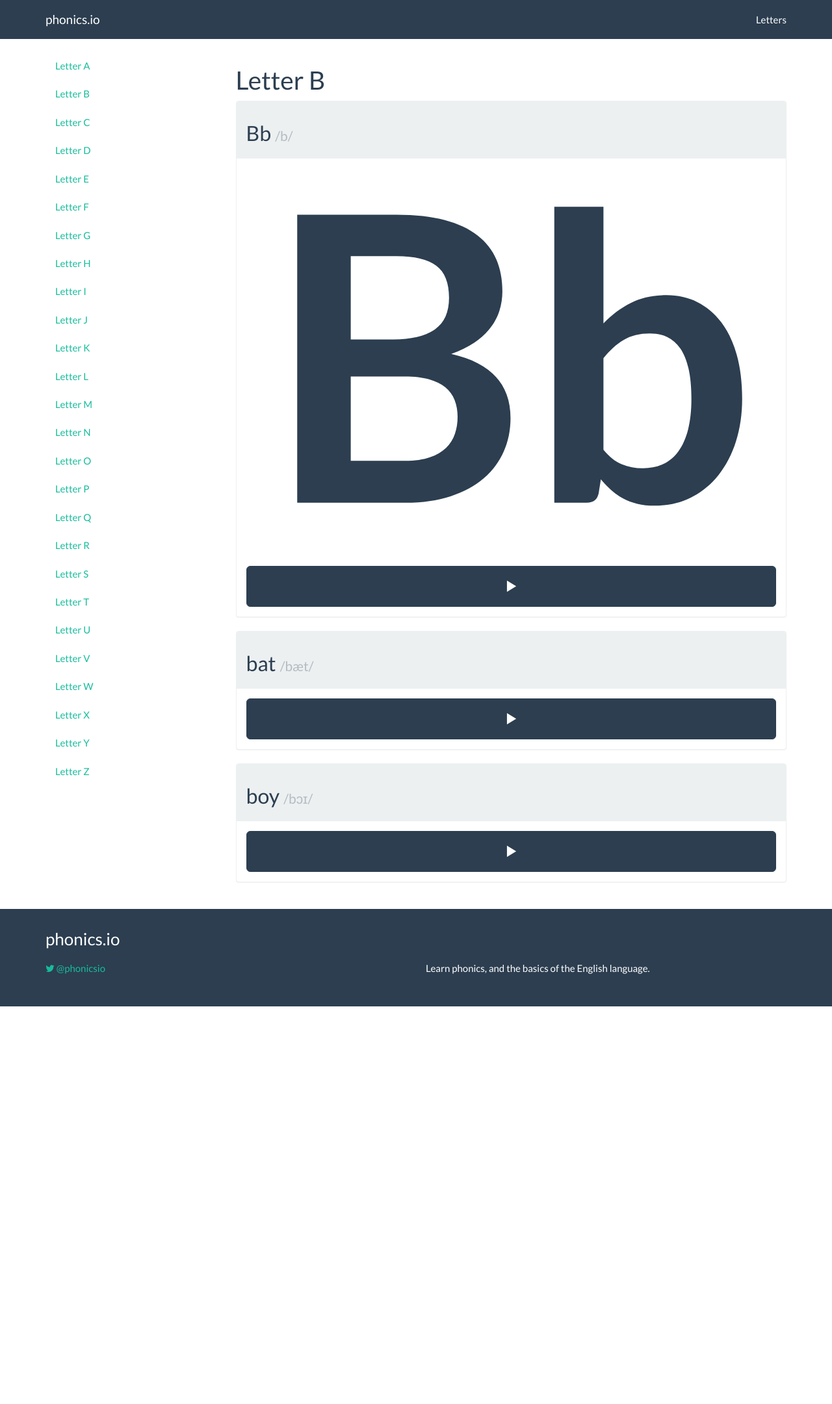
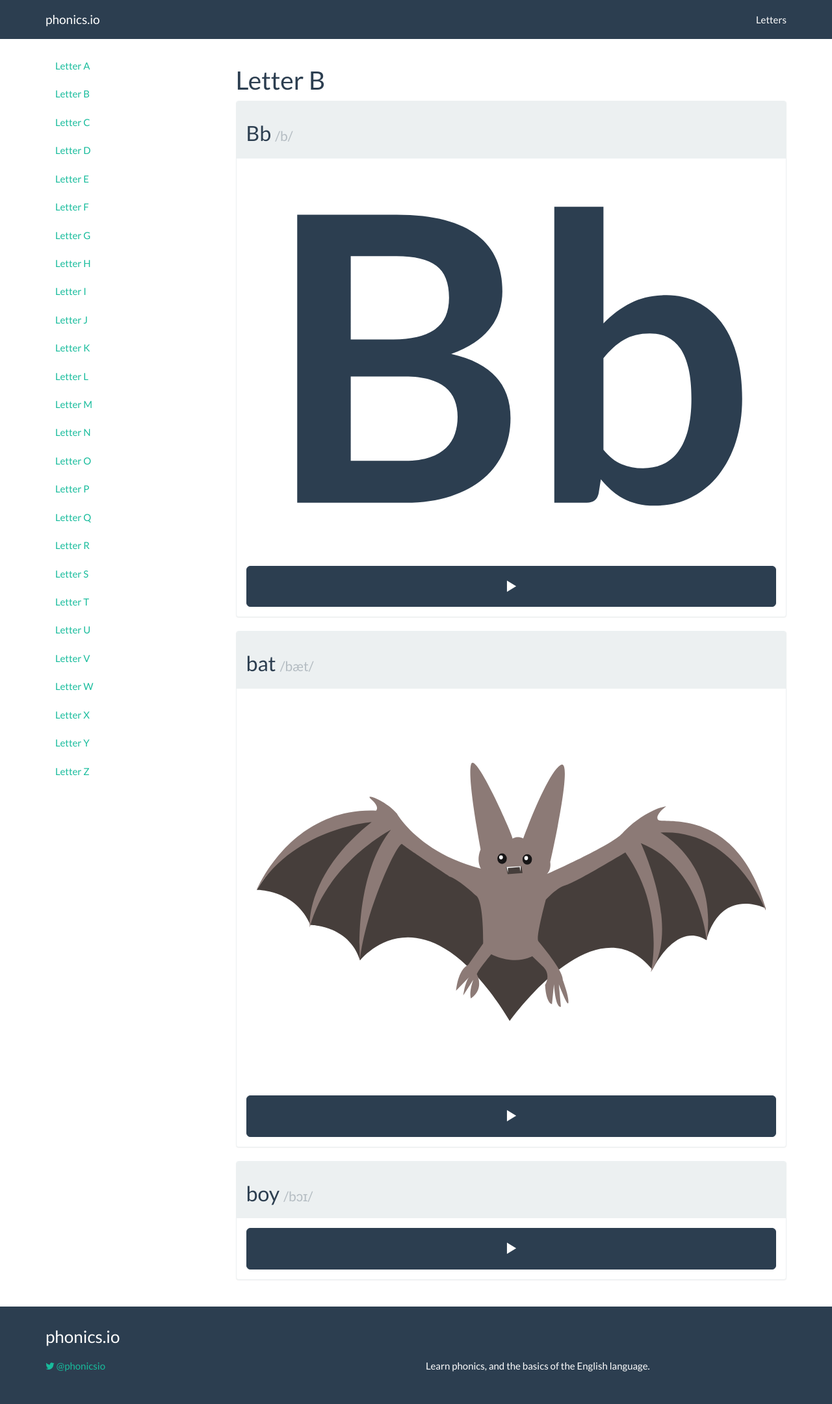
Before and after one commit to irmbrady/phonics.io, a Jekyll site: the page built from letters/b.html, in a window 1280 px wide. Shown: the whole page at 65% size. Built offline with Jekyll 4.4.1, drawn with Linux system fonts in a browser that asks for light colours; nearby versions of some CDN libraries; before the commit the page ends 1549 px from its top, so only the background shows below that.

Commit message:
Added bat svg

```diff
--- a/letters/b.html
+++ b/letters/b.html
@@ -26,7 +26,7 @@
     <h2>bat <small>/bæt/</small></h2>
   </div>
   <div class="panel-body">
-    <!-- <img src="/../resources/images/XX.svg" alt="XX" style="width: 100%; display: block;"/> -->
+    <img src="/../resources/images/bat.svg" alt="bat" style="width: 100%; display: block;"/>
     <audio id="say-bat">
       <source src="/../resources/sounds/mp3/bat.mp3" type="audio/mpeg" />
       <source src="/../resources/sounds/ogg/bat.ogg" type="audio/ogg" />
```
Also changed, not shown: resources/images/bat.svg (added).
